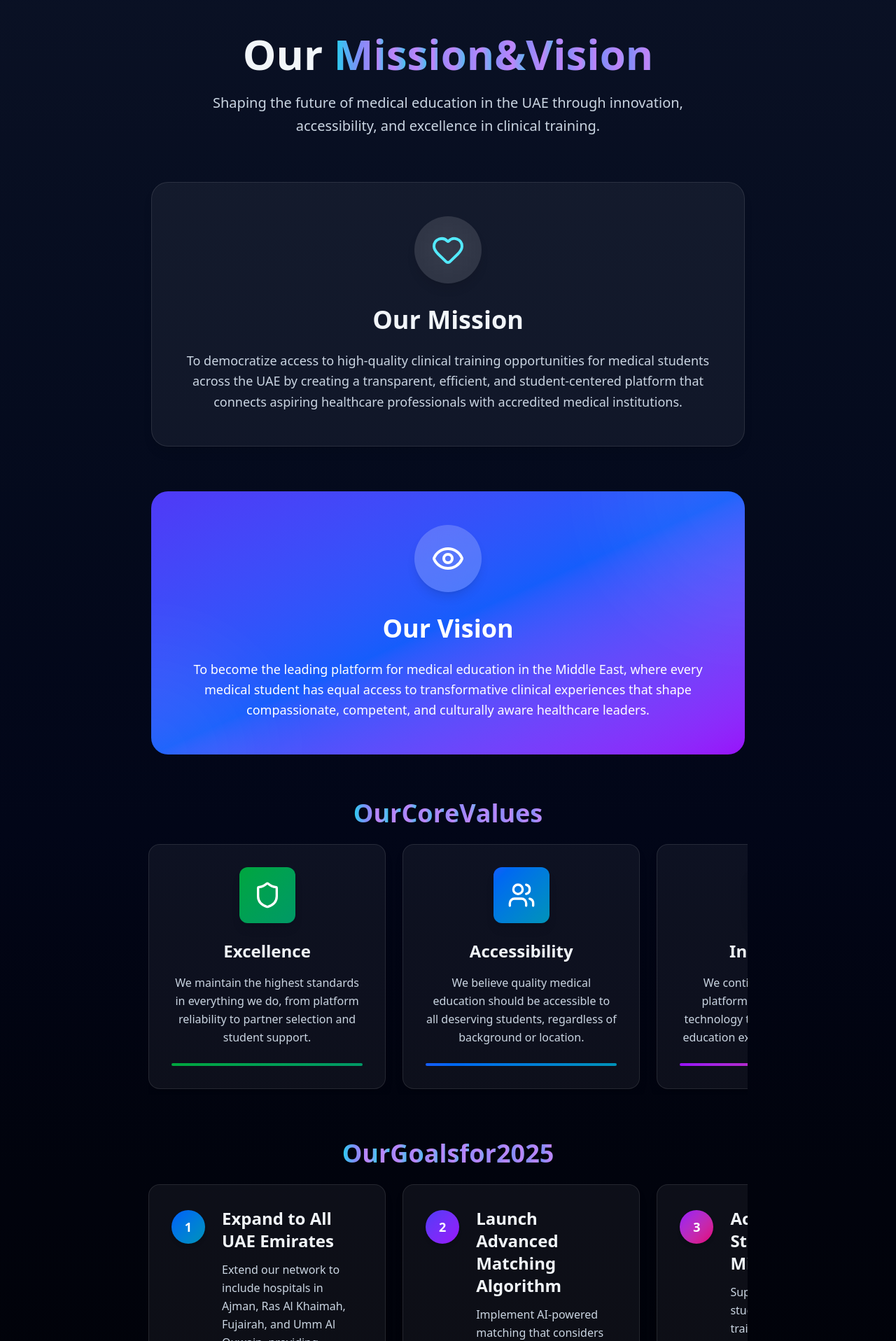
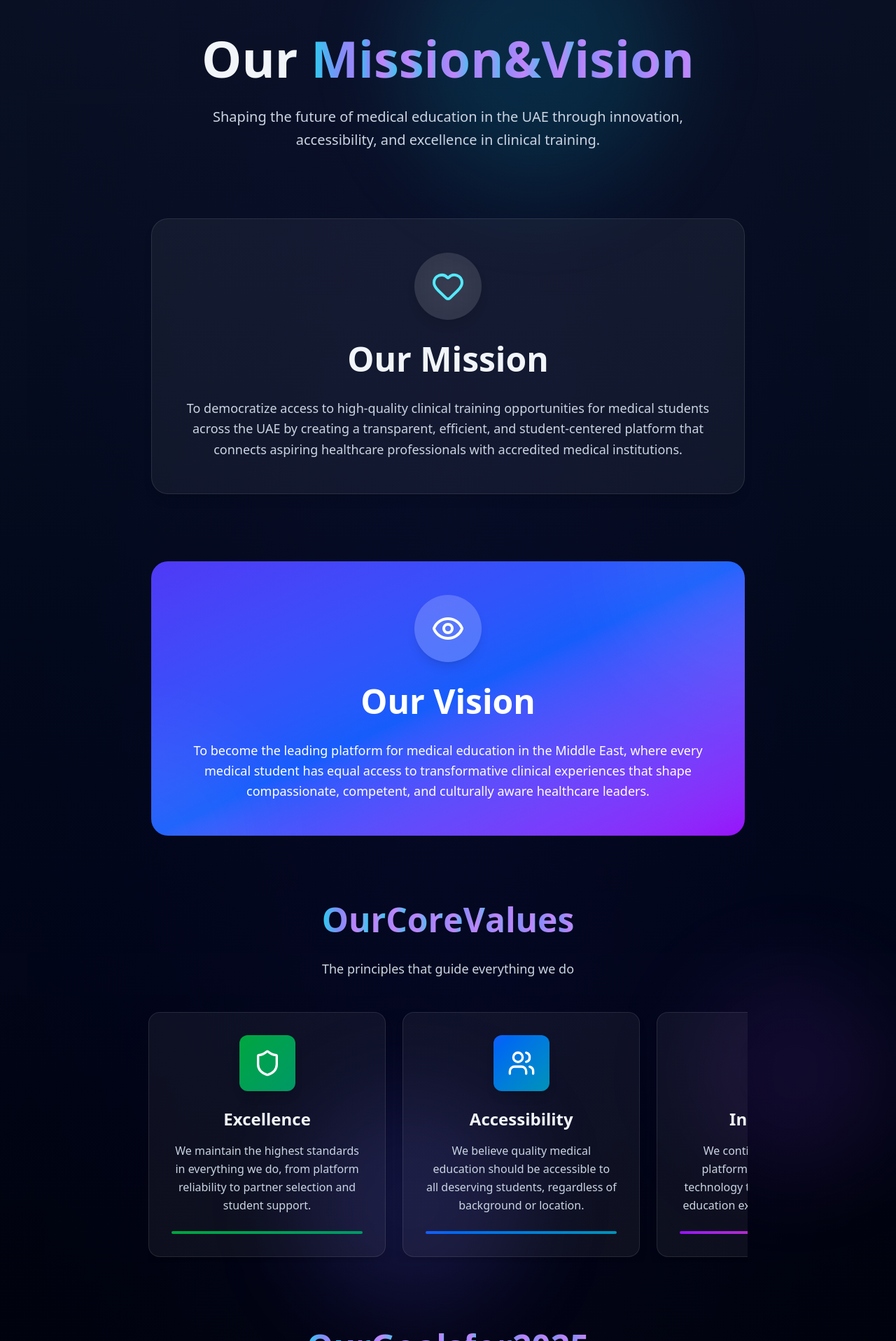
Before and after one commit to s1business84-hub/medgatefinal, a Next.js app in the folder medgate/: page /mission in a window 1280 px wide. Shown: the part 184-2100 px from the top of the page at 70% size. Built offline with nearby package versions, Linux system fonts and the light colour scheme.

Commit message:
Add animated gradient backgrounds to mission and vision pages; improve heading and section spacing throughout with proper mb and text sizing for hierarchy

```diff
--- a/medgate/app/mission/page.tsx
+++ b/medgate/app/mission/page.tsx
@@ -13,7 +13,15 @@ export default function MissionPage() {
   return (
     <div className="relative min-h-screen overflow-hidden bg-slate-950 text-slate-100">
       <LiquidParallax />
-      <div className="pointer-events-none absolute inset-0 bg-gradient-to-b from-slate-900/70 via-slate-950/50 to-black/70" />
+
+      {/* Animated gradient background */}
+      <div className="pointer-events-none absolute inset-0">
+        <div className="absolute inset-0 bg-gradient-to-r from-cyan-600/0 via-indigo-600/10 to-purple-600/0 animate-pulse" />
+        <div className="absolute inset-0 bg-gradient-to-b from-slate-900/70 via-slate-950/50 to-black/70" />
+        <div className="absolute top-0 right-1/4 w-96 h-96 bg-cyan-500/15 rounded-full blur-3xl animate-[float_8s_ease-in-out_infinite]" />
+        <div className="absolute bottom-1/3 left-1/3 w-80 h-80 bg-indigo-500/15 rounded-full blur-3xl animate-[float_10s_ease-in-out_infinite_2s]" />
+        <div className="absolute top-1/2 right-0 w-72 h-72 bg-purple-500/10 rounded-full blur-3xl animate-[float_12s_ease-in-out_infinite_4s]" />
+      </div>
 
       <div className="relative max-w-4xl mx-auto px-6 py-16">
         {/* Header */}
@@ -30,18 +38,18 @@ export default function MissionPage() {
         </div>
 
         {/* Hero Section */}
-        <div className="text-center mb-16 animate-fade-in" style={{ animationDelay: '0.1s' }}>
-          <h1 className="text-4xl md:text-6xl font-bold text-slate-100 mb-6">
-            Our <AnimatedGradientText className="text-4xl md:text-6xl font-bold">Mission & Vision</AnimatedGradientText>
+        <div className="text-center mb-24 animate-fade-in" style={{ animationDelay: '0.1s' }}>
+          <h1 className="text-5xl md:text-7xl font-bold text-slate-100 mb-8">
+            Our <AnimatedGradientText className="text-5xl md:text-7xl font-bold">Mission & Vision</AnimatedGradientText>
           </h1>
-          <p className="text-lg md:text-xl text-slate-300 max-w-3xl mx-auto leading-relaxed">
+          <p className="text-lg md:text-xl text-slate-300 max-w-3xl mx-auto leading-relaxed mb-4">
             Shaping the future of medical education in the UAE through innovation,
             accessibility, and excellence in clinical training.
           </p>
         </div>
 
         {/* Mission Statement */}
-        <section className="mb-16 animate-fade-in" style={{ animationDelay: '0.2s' }}>
+        <section className="mb-24 animate-fade-in" style={{ animationDelay: '0.2s' }}>
           <div className="group relative backdrop-blur-xl bg-white/5 border border-white/10 rounded-3xl shadow-lg hover:shadow-2xl p-8 md:p-12 transition-all duration-300 overflow-hidden">
             {/* Animated gradient background */}
             <div className="absolute inset-0 bg-gradient-to-br from-blue-50 to-indigo-50 opacity-0 group-hover:opacity-100 transition-opacity duration-300" />
@@ -55,7 +63,7 @@ export default function MissionPage() {
                   <Heart className="w-12 h-12 text-cyan-300" />
                 </div>
               </div>
-              <h2 className="text-4xl font-bold text-slate-100 mb-6 text-center">Our Mission</h2>
+              <h2 className="text-4xl md:text-5xl font-bold text-slate-100 mb-8 text-center">Our Mission</h2>
               <p className="text-lg text-slate-300 leading-relaxed text-center max-w-3xl mx-auto">
                 To democratize access to high-quality clinical training opportunities for medical students
                 across the UAE by creating a transparent, efficient, and student-centered platform that
@@ -66,7 +74,7 @@ export default function MissionPage() {
         </section>
 
         {/* Vision Statement */}
-        <section className="mb-16 animate-fade-in" style={{ animationDelay: '0.3s' }}>
+        <section className="mb-24 animate-fade-in" style={{ animationDelay: '0.3s' }}>
           <div className="group relative bg-gradient-to-br from-indigo-600 via-blue-600 to-purple-600 rounded-3xl p-8 md:p-12 text-white overflow-hidden">
             {/* Animated background elements */}
             <div className="absolute top-0 right-0 w-96 h-96 bg-white opacity-5 rounded-full blur-3xl -mr-48 -mt-48 group-hover:scale-125 transition-transform duration-500" />
@@ -78,7 +86,7 @@ export default function MissionPage() {
                   <Eye className="w-12 h-12 text-white" />
                 </div>
               </div>
-              <h2 className="text-4xl font-bold mb-6 text-center">Our Vision</h2>
+              <h2 className="text-4xl md:text-5xl font-bold mb-8 text-center">Our Vision</h2>
               <p className="text-lg leading-relaxed text-center max-w-3xl mx-auto">
                 To become the leading platform for medical education in the Middle East, where every
                 medical student has equal access to transformative clinical experiences that shape
@@ -89,11 +97,12 @@ export default function MissionPage() {
         </section>
 
         {/* Core Values - Carousel */}
-        <section className="mb-16 animate-fade-in" style={{ animationDelay: '0.4s' }}>
-          <div className="text-center mb-6">
-            <h2 className="text-4xl font-bold inline-block">
-              <AnimatedGradientText className="text-4xl font-bold">Our Core Values</AnimatedGradientText>
+        <section className="mb-24 animate-fade-in" style={{ animationDelay: '0.4s' }}>
+          <div className="text-center mb-12">
+            <h2 className="text-4xl md:text-5xl font-bold inline-block mb-4">
+              <AnimatedGradientText className="text-4xl md:text-5xl font-bold">Our Core Values</AnimatedGradientText>
             </h2>
+            <p className="text-slate-300 text-lg mt-4">The principles that guide everything we do</p>
           </div>
           <div className="relative">
             <div className="flex gap-6 overflow-x-auto snap-x snap-mandatory px-1 pb-2 -mx-1">
@@ -147,11 +156,12 @@ export default function MissionPage() {
         </section>
 
         {/* Goals - Carousel */}
-        <section className="mb-16 animate-fade-in" style={{ animationDelay: '0.7s' }}>
-          <div className="text-center mb-6">
-            <h2 className="text-4xl font-bold inline-block">
-              <AnimatedGradientText className="text-4xl font-bold">Our Goals for 2025</AnimatedGradientText>
+        <section className="mb-24 animate-fade-in" style={{ animationDelay: '0.7s' }}>
+          <div className="text-center mb-12">
+            <h2 className="text-4xl md:text-5xl font-bold inline-block mb-4">
+              <AnimatedGradientText className="text-4xl md:text-5xl font-bold">Our Goals for 2025</AnimatedGradientText>
             </h2>
+            <p className="text-slate-300 text-lg mt-4">Ambitious targets to drive growth and impact</p>
           </div>
           <div className="relative">
             <div className="flex gap-6 overflow-x-auto snap-x snap-mandatory px-1 pb-2 -mx-1">
--- a/medgate/app/vision/page.tsx
+++ b/medgate/app/vision/page.tsx
@@ -8,7 +8,16 @@ export default function VisionPage() {
   return (
     <div className="relative min-h-screen overflow-hidden bg-slate-950 text-slate-100">
       <LiquidParallax />
-      <div className="pointer-events-none absolute inset-0 bg-gradient-to-b from-slate-900/70 via-slate-950/50 to-black/70" />
+
+      {/* Animated gradient background */}
+      <div className="pointer-events-none absolute inset-0">
+        <div className="absolute inset-0 bg-gradient-to-r from-emerald-600/0 via-cyan-600/10 to-blue-600/0 animate-pulse" />
+        <div className="absolute inset-0 bg-gradient-to-b from-slate-900/70 via-slate-950/50 to-black/70" />
+        <div className="absolute top-0 left-1/4 w-96 h-96 bg-emerald-500/15 rounded-full blur-3xl animate-[float_9s_ease-in-out_infinite]" />
+        <div className="absolute bottom-1/2 right-1/3 w-80 h-80 bg-cyan-500/15 rounded-full blur-3xl animate-[float_11s_ease-in-out_infinite_2.5s]" />
+        <div className="absolute top-1/3 left-0 w-72 h-72 bg-blue-500/10 rounded-full blur-3xl animate-[float_13s_ease-in-out_infinite_4.5s]" />
+      </div>
+
       <div className="relative max-w-4xl mx-auto px-6 py-16">
         {/* Header */}
         <div className="flex items-center justify-between mb-12 animate-fade-in">
@@ -24,18 +33,18 @@ export default function VisionPage() {
         </div>
 
         {/* Hero Section */}
-        <div className="text-center mb-16 animate-fade-in" style={{ animationDelay: '0.1s' }}>
-          <h1 className="text-4xl md:text-6xl font-bold text-slate-100 mb-6">
-            Our <AnimatedGradientText className="text-4xl md:text-6xl font-bold">Vision</AnimatedGradientText>
+        <div className="text-center mb-24 animate-fade-in" style={{ animationDelay: '0.1s' }}>
+          <h1 className="text-5xl md:text-7xl font-bold text-slate-100 mb-8">
+            Our <AnimatedGradientText className="text-5xl md:text-7xl font-bold">Vision</AnimatedGradientText>
           </h1>
-          <p className="text-lg md:text-xl text-slate-300 max-w-3xl mx-auto leading-relaxed">
+          <p className="text-lg md:text-xl text-slate-300 max-w-3xl mx-auto leading-relaxed mb-4">
             To become the leading platform for medical education in the Middle East,
             where every medical student has equal access to transformative clinical experiences.
           </p>
         </div>
 
         {/* Vision Statement */}
-        <section className="mb-16 animate-fade-in" style={{ animationDelay: '0.2s' }}>
+        <section className="mb-24 animate-fade-in" style={{ animationDelay: '0.2s' }}>
           <div className="group relative backdrop-blur-xl bg-white/5 border border-white/10 rounded-3xl shadow-lg hover:shadow-2xl p-8 md:p-12 transition-all duration-300 overflow-hidden">
             {/* Animated gradient background */}
             <div className="absolute inset-0 bg-gradient-to-br from-green-50 to-emerald-50 opacity-0 group-hover:opacity-100 transition-opacity duration-300" />
@@ -49,7 +58,7 @@ export default function VisionPage() {
                   <Eye className="w-12 h-12 text-emerald-300" />
                 </div>
               </div>
-              <h2 className="text-4xl font-bold text-slate-100 mb-6 text-center">Our Vision</h2>
+              <h2 className="text-4xl md:text-5xl font-bold text-slate-100 mb-8 text-center">Our Vision</h2>
               <p className="text-lg text-slate-300 leading-relaxed text-center max-w-3xl mx-auto mb-8">
                 To be the global leader in healthcare education, creating a world where every aspiring medical
                 professional has the opportunity to achieve their dreams, regardless of geographical or
@@ -65,11 +74,12 @@ export default function VisionPage() {
         </section>
 
         {/* Vision Pillars - Carousel */}
-        <section className="mb-16 animate-fade-in" style={{ animationDelay: '0.3s' }}>
-          <div className="text-center mb-6">
-            <h2 className="text-4xl font-bold inline-block">
-              <AnimatedGradientText className="text-4xl font-bold">Vision Pillars</AnimatedGradientText>
+        <section className="mb-24 animate-fade-in" style={{ animationDelay: '0.3s' }}>
+          <div className="text-center mb-12">
+            <h2 className="text-4xl md:text-5xl font-bold inline-block mb-4">
+              <AnimatedGradientText className="text-4xl md:text-5xl font-bold">Vision Pillars</AnimatedGradientText>
             </h2>
+            <p className="text-slate-300 text-lg mt-4">Core pillars that guide our global mission</p>
           </div>
           <div className="relative">
             <div className="flex gap-6 overflow-x-auto snap-x snap-mandatory px-1 pb-2 -mx-1">
```
